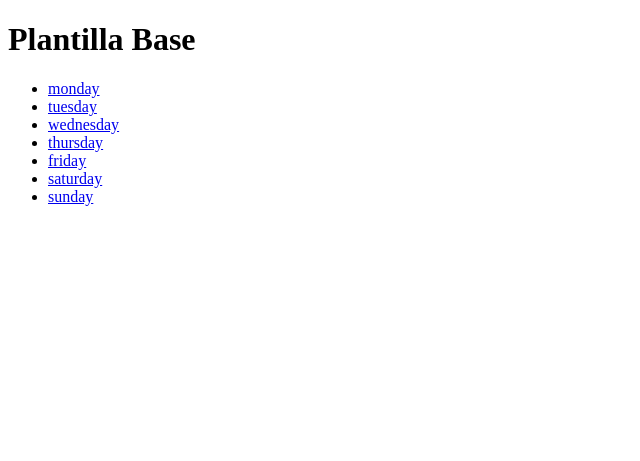
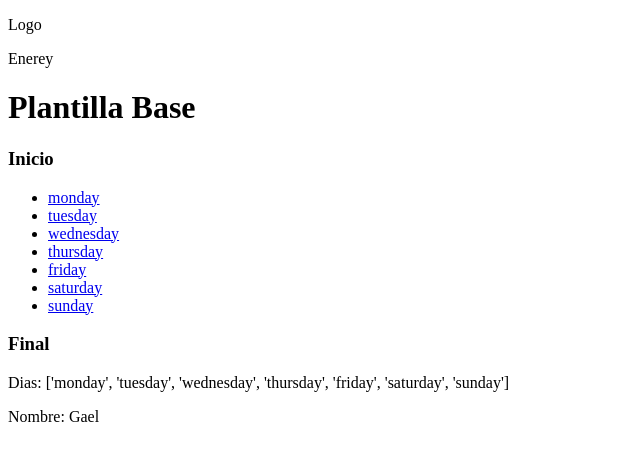
Before and after one commit to GaelAlguiar/Django_Course, a Django app: page /messages/ in a window 1280 px wide. Shown: the top 461 px of the page, without its empty margins (0-640 px from the left). Run offline with Django 5.2, Linux system fonts and the light colour scheme.

Commit message:
Fragmentos de templates con include tag

```diff
--- /dev/null
+++ b/quotes/templates/quotes/includes/endpartial.html
@@ -0,0 +1,6 @@
+
+<div>
+    <h3>Final</h3>
+    <p>Dias: {{days}}</p>
+    <p>Nombre: {{name}}</p>
+</div>
--- /dev/null
+++ b/quotes/templates/quotes/includes/partial.html
@@ -0,0 +1,4 @@
+
+<div>
+    <h3>Inicio</h3>
+</div>
--- a/quotes/templates/quotes/quotes.html
+++ b/quotes/templates/quotes/quotes.html
@@ -5,9 +5,11 @@
 
 
 {% block content %}
+    {% include './includes/partial.html' %}
     <ul>
         {% for day in days %}
             <li><a href="{% url 'day-quote' day%}">{{day}}</a></li>
         {% endfor %}
     </ul>
+    {% include './includes/endpartial.html' with days=days name="Gael"%}
 {% endblock content %}
--- a/templates/base.html
+++ b/templates/base.html
@@ -6,6 +6,7 @@
     <title>{% block title %} {% endblock title %}</title>
   </head>
   <body>
+    {% include './includes/header.html' %}
     <h1>Plantilla Base</h1>
     {% block content %} {% endblock content %}
   </body>
--- /dev/null
+++ b/templates/includes/header.html
@@ -0,0 +1,7 @@
+
+<header>
+    <div>
+        <p>Logo</p>
+        <p>Enerey</p>
+    </div>
+</header>
```
Also changed, not shown: 1 other file.
